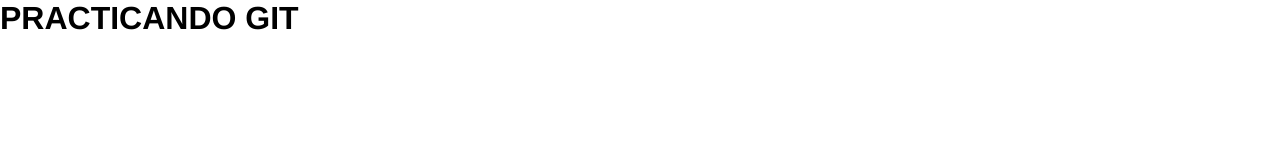
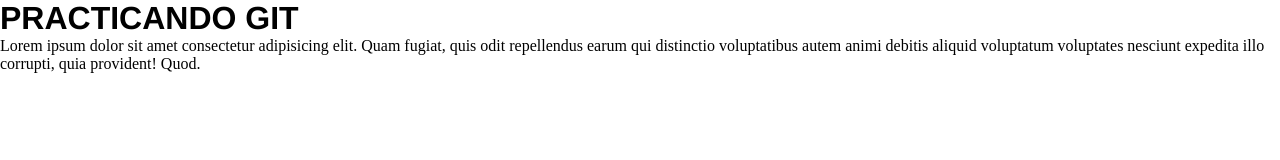
Before and after one commit to JavierZavallaCarbo/GIT-PRACTICE, a plain HTML site: page index.html in a window 1280 px wide. Drawn offline with Linux system fonts and the light colour scheme.

Commit message:
cree una section con un lorem

```diff
--- a/index.html
+++ b/index.html
@@ -9,5 +9,9 @@
 </head>
 <body>
     <h1>PRACTICANDO GIT</h1>
+    <section>
+        <p>Lorem ipsum dolor sit amet consectetur adipisicing elit. Quam fugiat, quis odit repellendus earum qui distinctio voluptatibus autem animi debitis aliquid voluptatum voluptates nesciunt expedita illo corrupti, quia provident! Quod.
+        </p>
+    </section>
 </body>
 </html>
```
